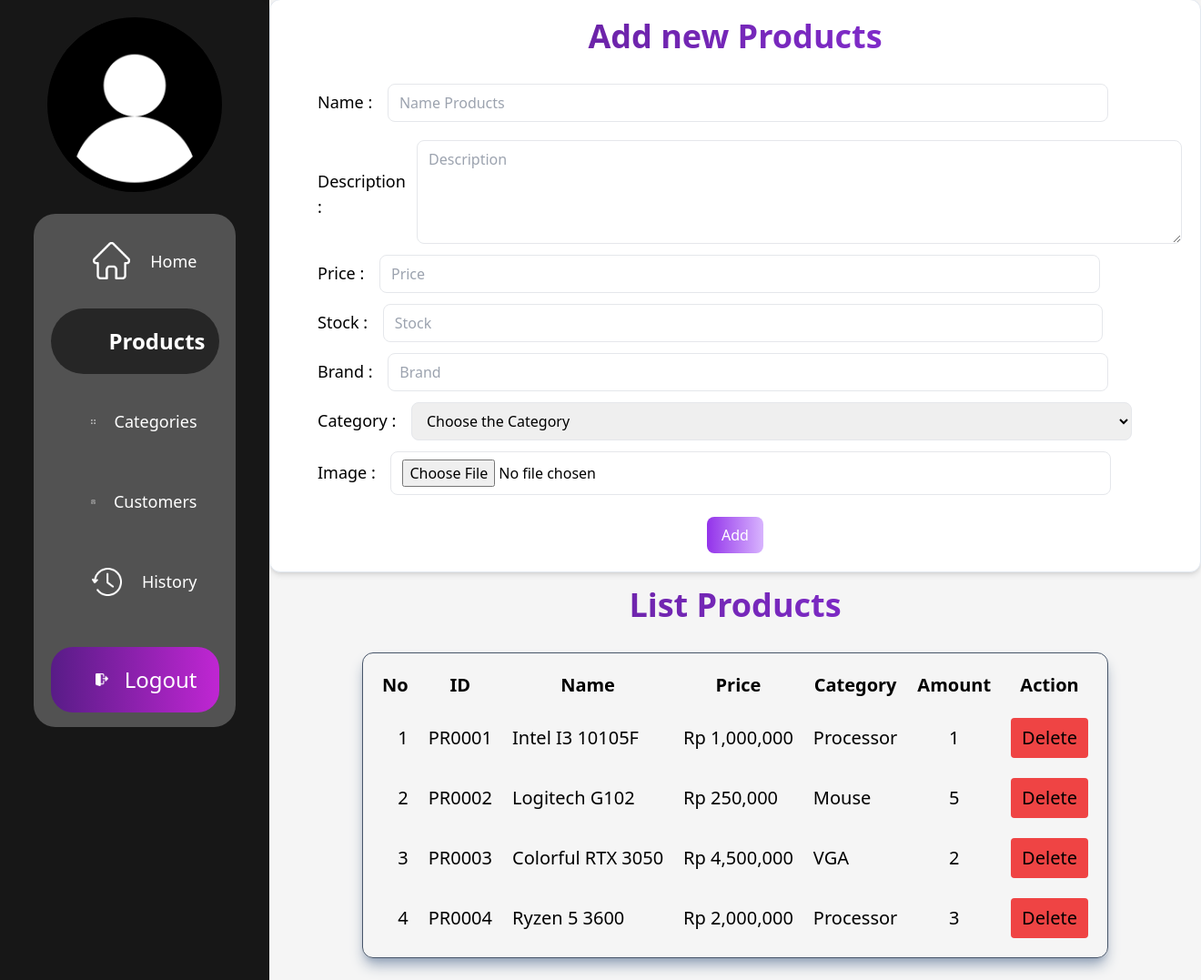
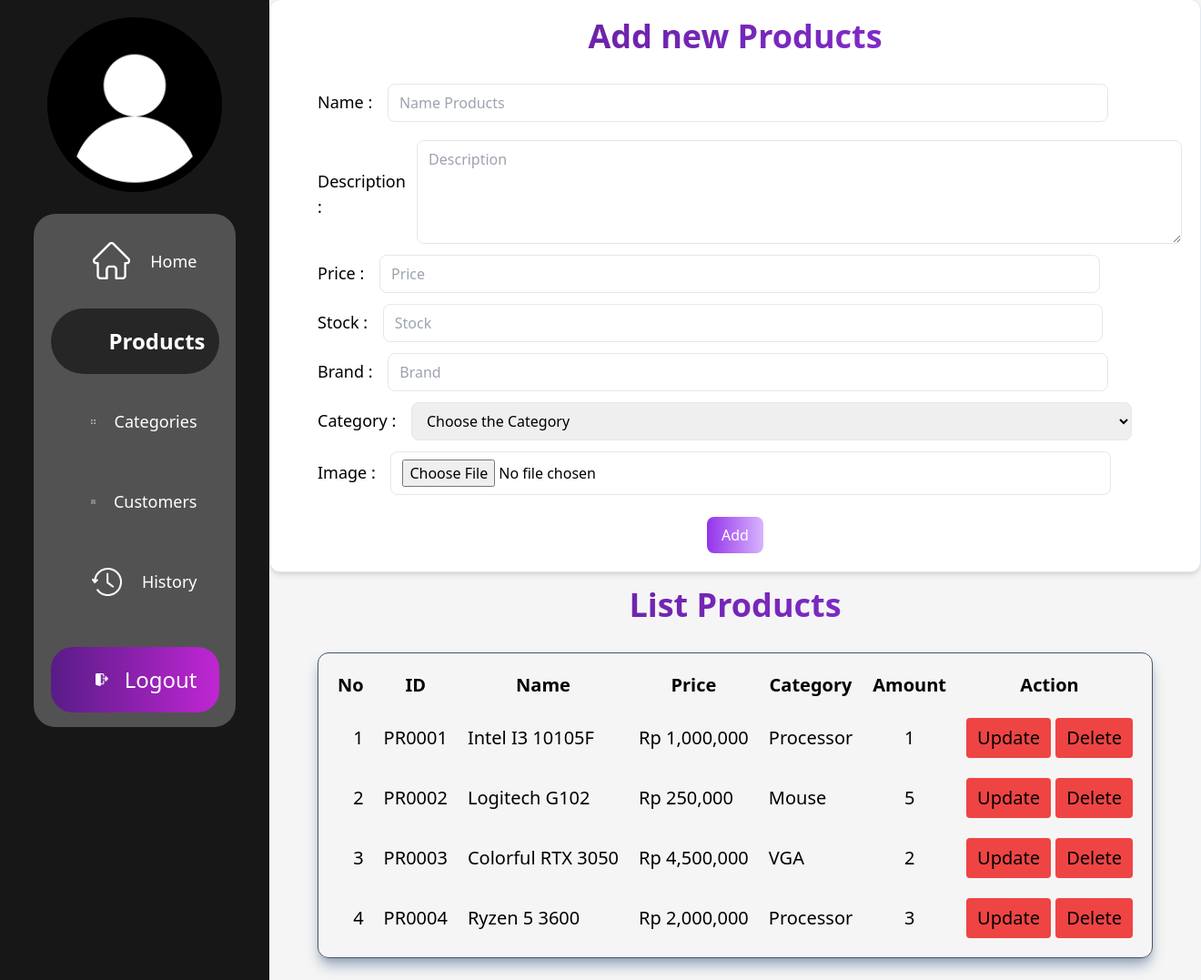
Before and after one commit to ReyKeyS/ProjectBWP, a PHP site: page /productsAdmin.php in a window 1320 px wide. Shown: the part 169-1246 px from the top of the page at 91% size. Run offline with PHP 8.4, Linux system fonts and the light colour scheme; a user stored in the database is signed in; data comes from the database, SQL or seed files in the repository; some libraries are stand-ins or nearby versions.

Commit message:
iso update+delete products

```diff
--- a/categoriesAdmin.php
+++ b/categoriesAdmin.php
@@ -115,7 +115,7 @@
                     </div>
                     <div class="text-center font-bold text-4xl my-4 h-14 bg-gradient-to-r from-purple-900 to-purple-600 bg-clip-text text-transparent">List Category</div>
                     <div class="grid place-content-center">
-                        <table class="table-auto border-separate border-spacing-5 border border-slate-600 text-xl shadow-lg shadow-slate-400 rounded-xl mb-6" id="list_categories">
+                        <table class="table-auto border-separate border-spacing-5 border border-slate-600 text-xl shadow-lg shadow-slate-400 rounded-xl mb-6">
                             <tr>
                                 <th class="">ID</th>
                                 <th class="">Name</th>
--- a/productsAdmin.php
+++ b/productsAdmin.php
@@ -59,6 +59,14 @@
             echo "<script>alert('There are empty fields!');</script>";
         }
 
+    }
+
+    if(isset($_POST["btnUpdate_Product"])){
+        $idProduct = $_POST["btnUpdate_Product"];
+        $resulting = mysqli_query($conn, "SELECT stok FROM products where id_products = '$idProduct'");
+        $nambah = mysqli_fetch_row($resulting)[0] + 1;
+        mysqli_query($conn, "UPDATE products set stok = '$nambah' where id_products = '$idProduct'");
+        header("Location: productsAdmin.php");
     }
 
     if(isset($_POST["btnDelete_Product"])){
@@ -185,7 +193,7 @@
                     </div>
                     <div class="text-center font-bold text-4xl my-4 h-14 bg-gradient-to-r from-purple-900 to-purple-600 bg-clip-text text-transparent">List Products</div>
                     <div class="grid place-content-center">
-                        <table class="table-auto border-separate border-spacing-5 border border-slate-600 text-xl shadow-lg shadow-slate-400 rounded-xl mb-6" id="list_categories">
+                        <table class="table-auto border-separate border-spacing-5 border border-slate-600 text-xl shadow-lg shadow-slate-400 rounded-xl mb-6" id="list_products">
                             <tr>
                                 <th class="">No</th>
                                 <th class="">ID</th>
@@ -199,7 +207,7 @@
                                 if($queryProducts->num_rows == 0){
                             ?>
                                 <tr>
-                                    <td colspan="7" class="border text-center">Product is Empty</td>
+                                    <td colspan="7" class="text-center">Product is Empty</td>
                                 </tr>
                             <?php
                                 }else{
@@ -214,7 +222,7 @@
                                     <td class=""><?=$row[3]?></td>
                                     <td class="text-center"><?=$row[4]?></td>
                                     <td class="">
-                                        <!-- <button class="px-3 py-2 rounded bg-red-500 hover:bg-red-600" type="submit" name="btnUpdate_Product" value="<?= $row[0]?>">Update</button> -->
+                                        <button class="px-3 py-2 rounded bg-red-500 hover:bg-red-600" type="submit" name="btnUpdate_Product" value="<?= $row[0]?>">Update</button>
                                         <button class="px-3 py-2 rounded bg-red-500 hover:bg-red-600" type="submit" name="btnDelete_Product" value="<?= $row[0]?>">Delete</button>
                                     </td>
                                 </tr>
@@ -228,5 +236,9 @@
             </div>
         </div>
     </form>
+
+    <script lang="javascript">
+
+    </script>
 </body>
 </html>
```
